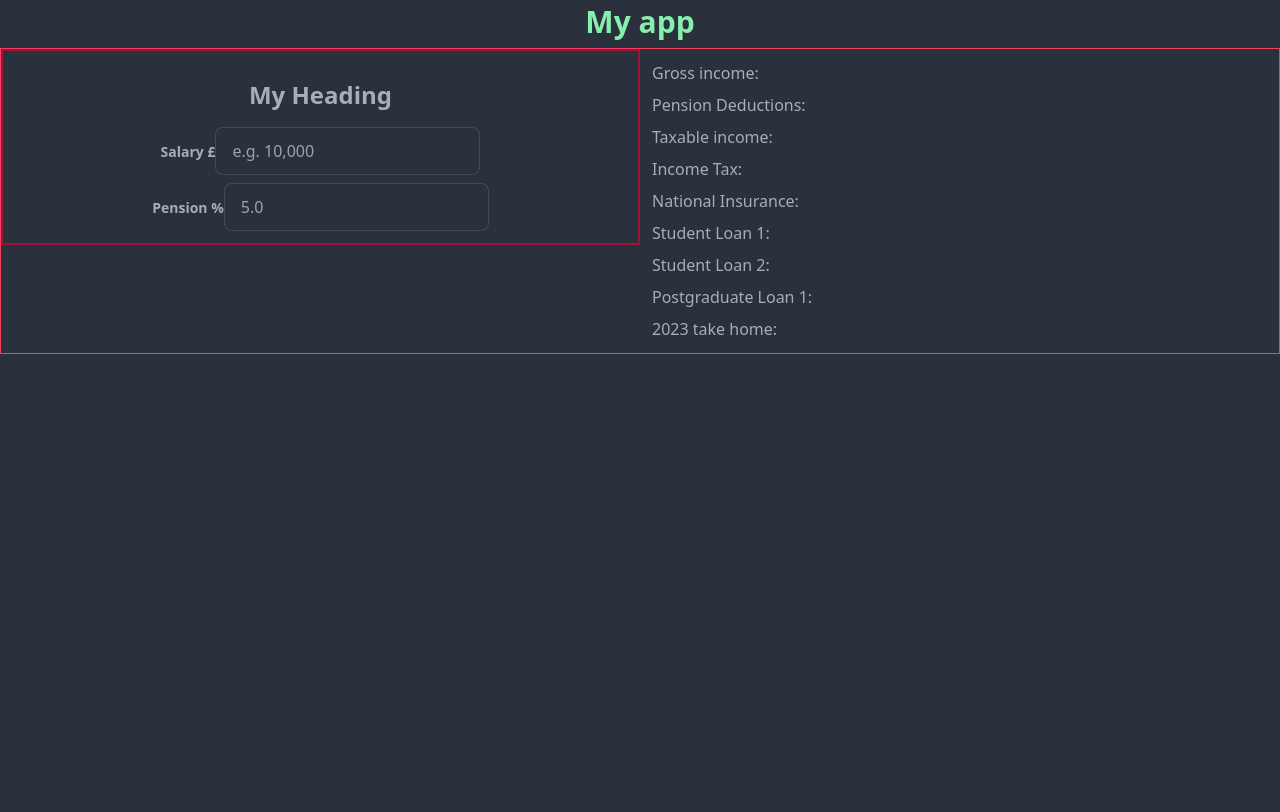
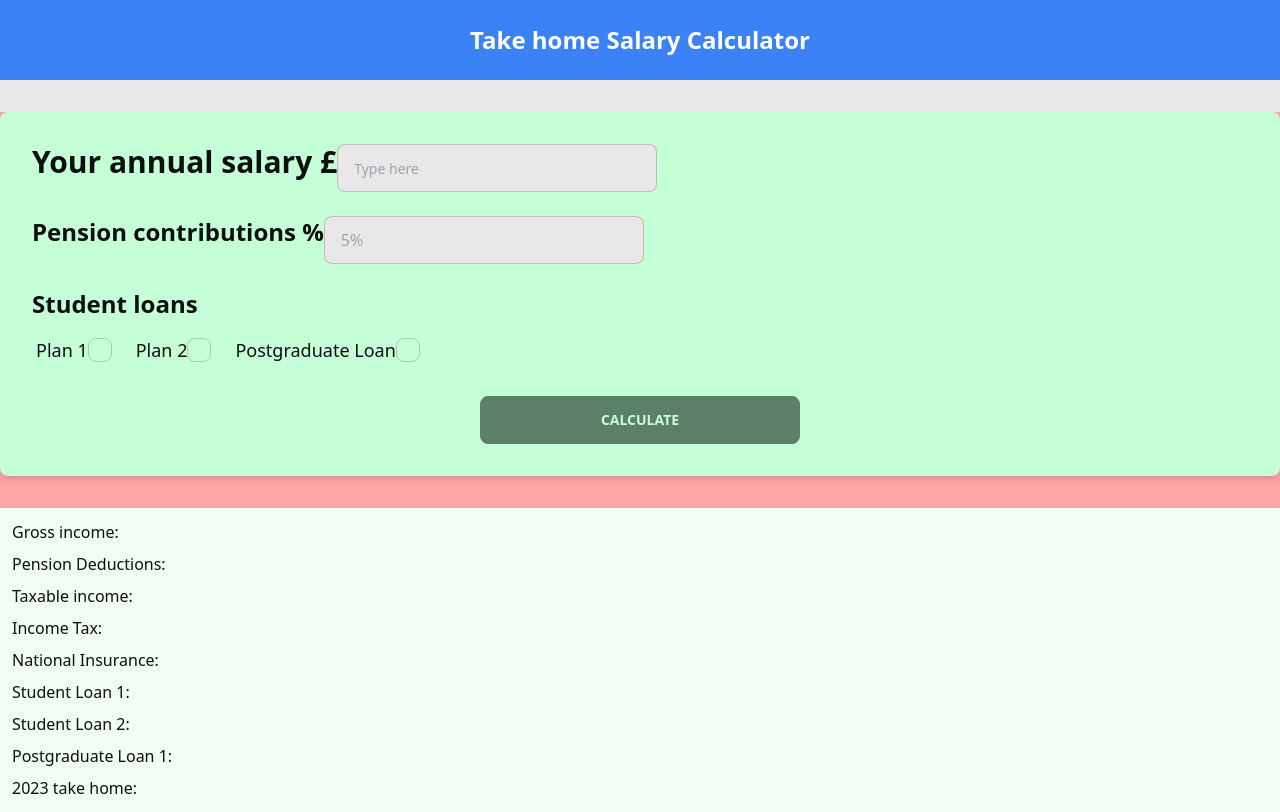
Before and after one commit to aamircodes/salary-calculator, a React (Create React App) app: page / in a window 1280 px wide. Built offline with nearby package versions, Linux system fonts and the light colour scheme.

Commit message:
wip layout

```diff
--- a/src/App.js
+++ b/src/App.js
@@ -15,10 +15,9 @@ const App = () => {
   const [takehome, setTakehome] = useState('');
 
   return (
-    <>
+    <div className='min-h-screen'>
       <Header />
-      <div className='flex flex-row border border-rose-500'>
-        <div className='w-1/2'>
+      <main className='container mx-auto bg-red-300'>
         <Form
           setGrossIncome={setGrossIncome}
           setTaxableIncome={setTaxableIncome}
@@ -30,8 +29,6 @@ const App = () => {
           setPgLoan={setPgLoan}
           setTakehome={setTakehome}
         />
-        </div>
-        <div className='w-1/2'>
         <Table
           grossIncome={grossIncome}
           taxableIncome={taxableIncome}
@@ -43,9 +40,8 @@ const App = () => {
           pgLoan={pgLoan}
           takehome={takehome}
         />
+      </main>
     </div>
-      </div>
-    </>
   );
 };
 
--- a/src/components/Form.js
+++ b/src/components/Form.js
@@ -66,46 +66,43 @@ const Form = ({
   };
 
   return (
-    <div className='p-3 border-2 border-rose-800'>
-      <div className='container mx-auto py-4'>
-        <h2 className='text-2xl font-bold text-center'>My Heading</h2>
-      </div>
-      <form className='grid grid-cols-1 gap-2' onSubmit={handleSubmit}>
-        <div className='flex flex-col items-center'>
-          <label className='text-lg font-semibold cursor-pointer'>
-            <span className='label-text'>Salary {`\u00A3`}</span>
+    <div className=' bg-primary-content rounded-lg my-8 p-8 shadow-md'>
+      <form className='flex flex-col space-y-6' onSubmit={handleSubmit}>
+        <div className='flex flex-row'>
+          <label className='text-3xl font-semibold mb-2 block text-primary-700'>
+            Your annual salary £
+          </label>
           <input
-              className='input input-bordered max-w-xs font-normal'
             type='number'
+            placeholder='Type here'
+            className='input input-md input-bordered w-full max-w-xs'
             step='0.01'
             min='0.01'
-              placeholder='e.g. 10,000'
             value={salary}
             onChange={(e) => setSalary(e.target.value)}
           />
+        </div>
+        <div className='flex flex-row'>
+          <label className='text-2xl font-semibold mb-2 block text-primary-700'>
+            Pension contributions %
           </label>
-        </div>
-        <div className='flex flex-col items-center'>
-          <label className='text-lg font-semibold cursor-pointer'>
-            <span className='label-text'>Pension {`\u0025`}</span>
-            {/* add validation */}
           <input
-              className='input input-bordered max-w-xs font-normal'
+            className='input input-bordered w-full max-w-xs'
             type='text'
             step='0.1'
             min='0.0'
-              placeholder='5.0'
+            placeholder='5%'
             value={pensionRate}
             onChange={(e) => setPensionRate(e.target.value)}
           />
+        </div>
+        <div className=''>
+          <label className='text-2xl font-semibold mb-2 block text-primary-700'>
+            Student loans
           </label>
-        </div>
-        {/* <div className='flex flex-col gap-2'>
-          <label className='text-lg font-semibold cursor-pointer'>
-            <span className='label-text'>Student loans</span>
-            <div className='flex flex-row gap-4'>
-              <label className='label cursor-pointer'>
-                <span className='label-text mr-2'>plan 1</span>
+          <div className='flex items-center space-x-4'>
+            <label className='label cursor-pointer font-medium text-lg'>
+              Plan 1
               <input
                 type='checkbox'
                 checked={isPlanOneChecked}
@@ -113,8 +110,8 @@ const Form = ({
                 className='checkbox'
               />
             </label>
-              <label className='label cursor-pointer'>
-                <span className='label-text mr-2'>plan 2</span>
+            <label className='label cursor-pointer font-medium text-lg'>
+              Plan 2
               <input
                 type='checkbox'
                 checked={isPlanTwoChecked}
@@ -122,8 +119,8 @@ const Form = ({
                 className='checkbox'
               />
             </label>
-              <label className='label cursor-pointer'>
-                <span className='label-text mr-2'>postgraduate loan</span>
+            <label className='label cursor-pointer font-medium text-lg'>
+              Postgraduate Loan
               <input
                 type='checkbox'
                 checked={isPgChecked}
@@ -132,11 +129,12 @@ const Form = ({
               />
             </label>
           </div>
-          </label>
         </div>
-        <button className='btn w-full max-w-xs' type='submit'>
+        <div className='flex justify-center'>
+          <button className='btn btn-primary w-full max-w-xs' type='submit'>
             Calculate
-        </button> */}
+          </button>
+        </div>
       </form>
     </div>
   );
--- a/src/components/Header.js
+++ b/src/components/Header.js
@@ -1,8 +1,8 @@
 const Header = () => {
   return (
-    <h1 className='font-bold text-3xl text-center py-1 pb-2 text-green-300 '>
-      My app
-    </h1>
+    <header className='bg-blue-500 text-white text-center py-6'>
+      <h1 className='text-2xl font-bold'>Take home Salary Calculator</h1>
+    </header>
   );
 };
 
--- a/src/components/Table.js
+++ b/src/components/Table.js
@@ -10,7 +10,7 @@ const Table = ({
   takehome,
 }) => {
   return (
-    <div className='flex flex-col gap-2 p-3'>
+    <div className='flex flex-col gap-2 p-3 bg-green-50'>
       <div>Gross income: {grossIncome}</div>
       <div>Pension Deductions: {pensionDeductions}</div>
       <div>Taxable income: {taxableIncome}</div>
--- a/tailwind.config.js
+++ b/tailwind.config.js
@@ -4,5 +4,8 @@ module.exports = {
   theme: {
     extend: {},
   },
+  daisyui: {
+    themes: ['garden'],
+  },
   plugins: [require('daisyui')],
 };
```
Lines whose indentation alone changed are shown as unchanged.
